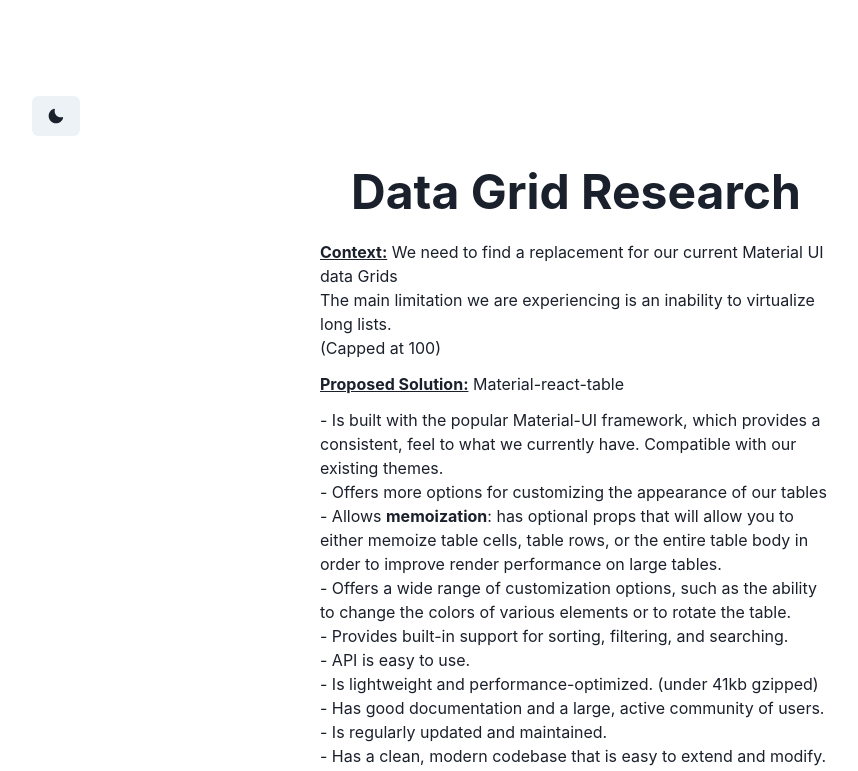
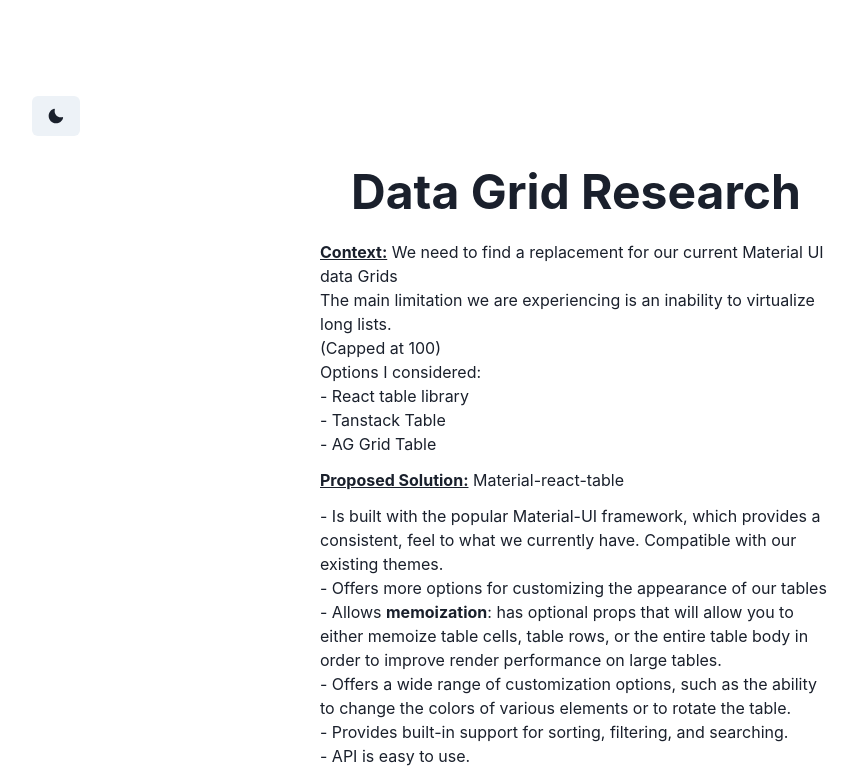
Before and after one commit to Iambizi/pf-datagrid, a Next.js app: page / in a window 1280 px wide. Shown: the top 771 px of the page, without its empty margins (64-922 px from the left). Built offline with nearby package versions, Linux system fonts and the light colour scheme.

Commit message:
Saves work

```diff
--- a/pages/index.tsx
+++ b/pages/index.tsx
@@ -35,6 +35,35 @@ export default function Home() {
             The main limitation we are experiencing is an inability to
             virtualize long lists.
             <br /> (Capped at 100)
+            <br/>
+            Options I considered: <br/>
+            <a
+                href="https://react-table-library.com/"
+                target="_blank"
+                rel="noreferrer"
+                className={styles.underline}
+              >
+                {" "}
+                - React table library
+              </a> <br/>
+              <a
+                href="https://tanstack.com/table/v8/?from=reactTableV7&original=https://react-table-v7.tanstack.com/"
+                target="_blank"
+                rel="noreferrer"
+                className={styles.underline}
+              >
+                {" "}
+                - Tanstack Table
+              </a> <br />
+              <a
+                href="https://www.ag-grid.com/"
+                target="_blank"
+                rel="noreferrer"
+                className={styles.underline}
+              >
+                {" "}
+                - AG Grid Table
+              </a> <br />
           </Text>
           <Text mb="3">
             <span className={`${styles.lineHead} ${styles.underline}`}>
```
